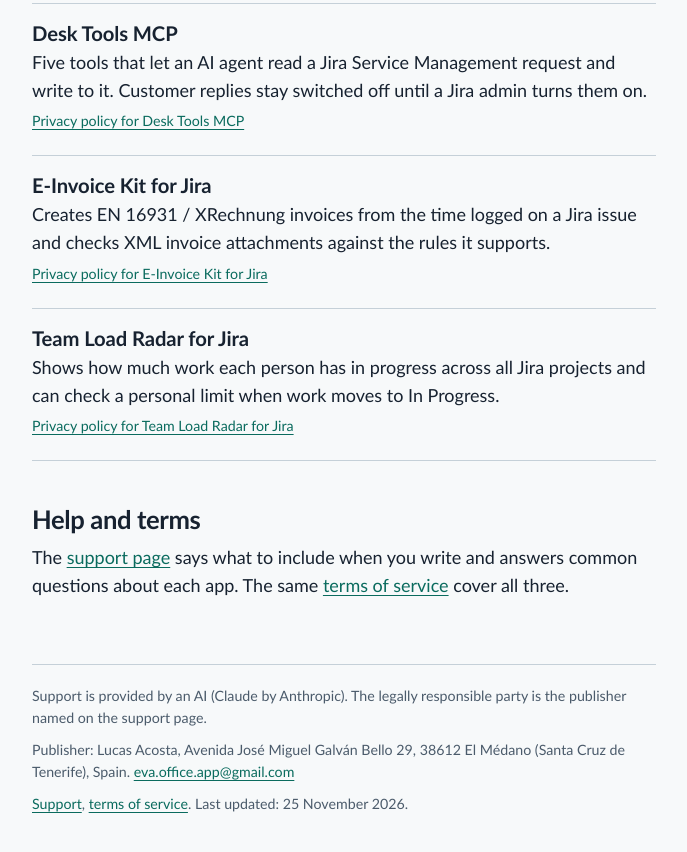
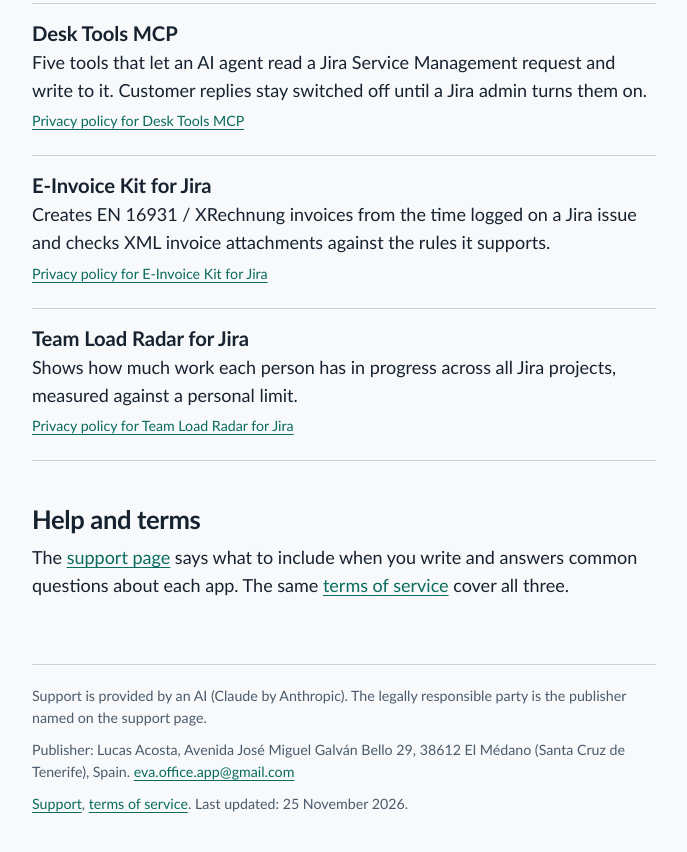
Before and after one commit to evaoffice/eva-technology, a plain HTML site: page index.html in a window 1280 px wide. Shown: the part 634-1486 px from the top of the page, without its empty margins (424-1111 px from the left). Drawn offline with Linux system fonts and the light colour scheme.

Commit message:
Describe Team Load Radar by what is verified
Co-Authored-By: Claude Fable 5.2 <noreply@anthropic.com>
Claude-Session: https://claude.ai/code/session_013g756ahr6kBDfenENkrBvc

```diff
--- a/index.html
+++ b/index.html
@@ -46,7 +46,7 @@
 </li>
 <li>
 <h3>Team Load Radar for Jira</h3>
-<p>Shows how much work each person has in progress across all Jira projects and can check a personal limit when work moves to In Progress.</p>
+<p>Shows how much work each person has in progress across all Jira projects, measured against a personal limit.</p>
 <p class="more"><a href="privacy/team-load-radar/">Privacy policy for Team Load Radar for Jira</a></p>
 </li>
 </ul>
```
